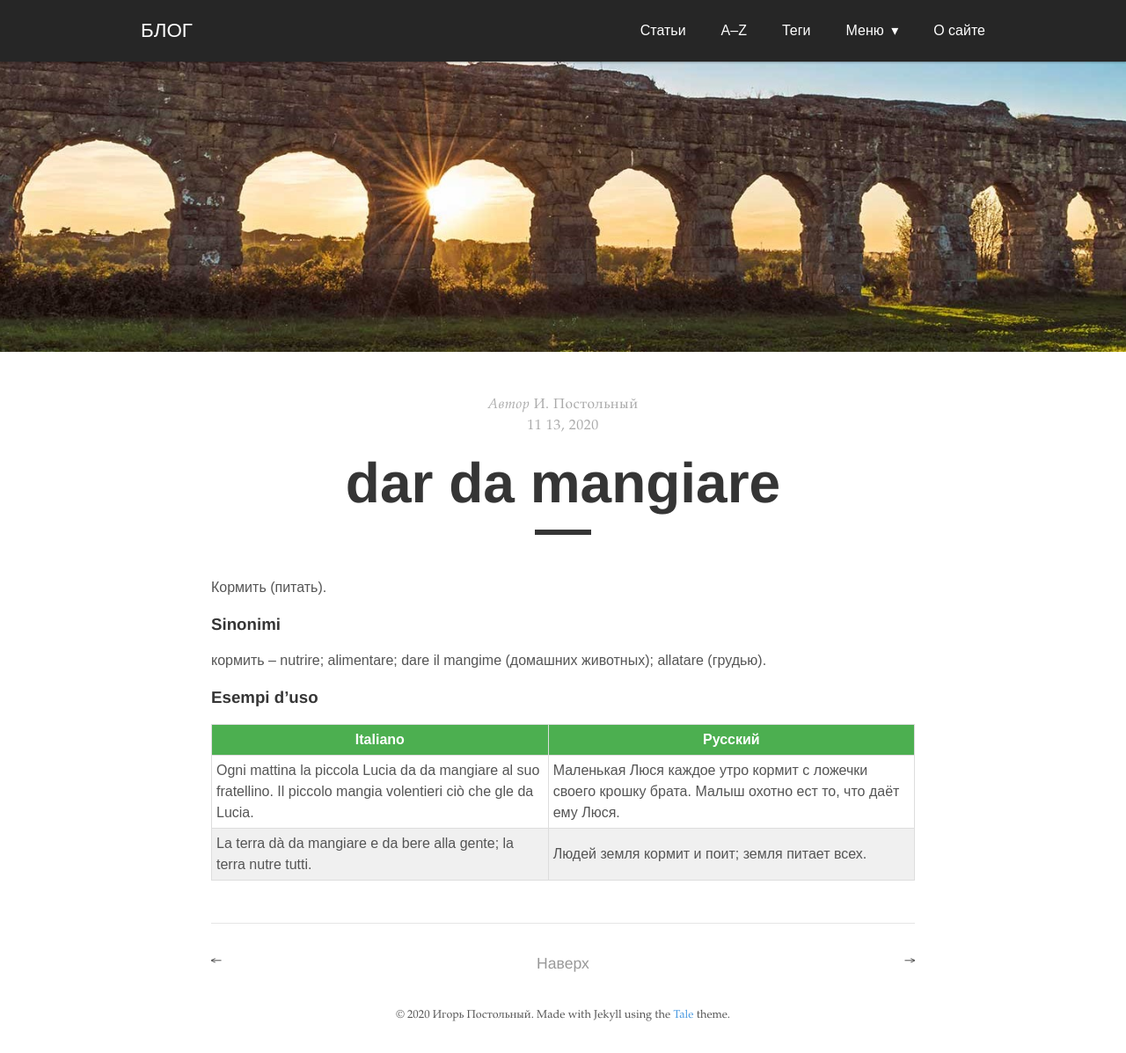
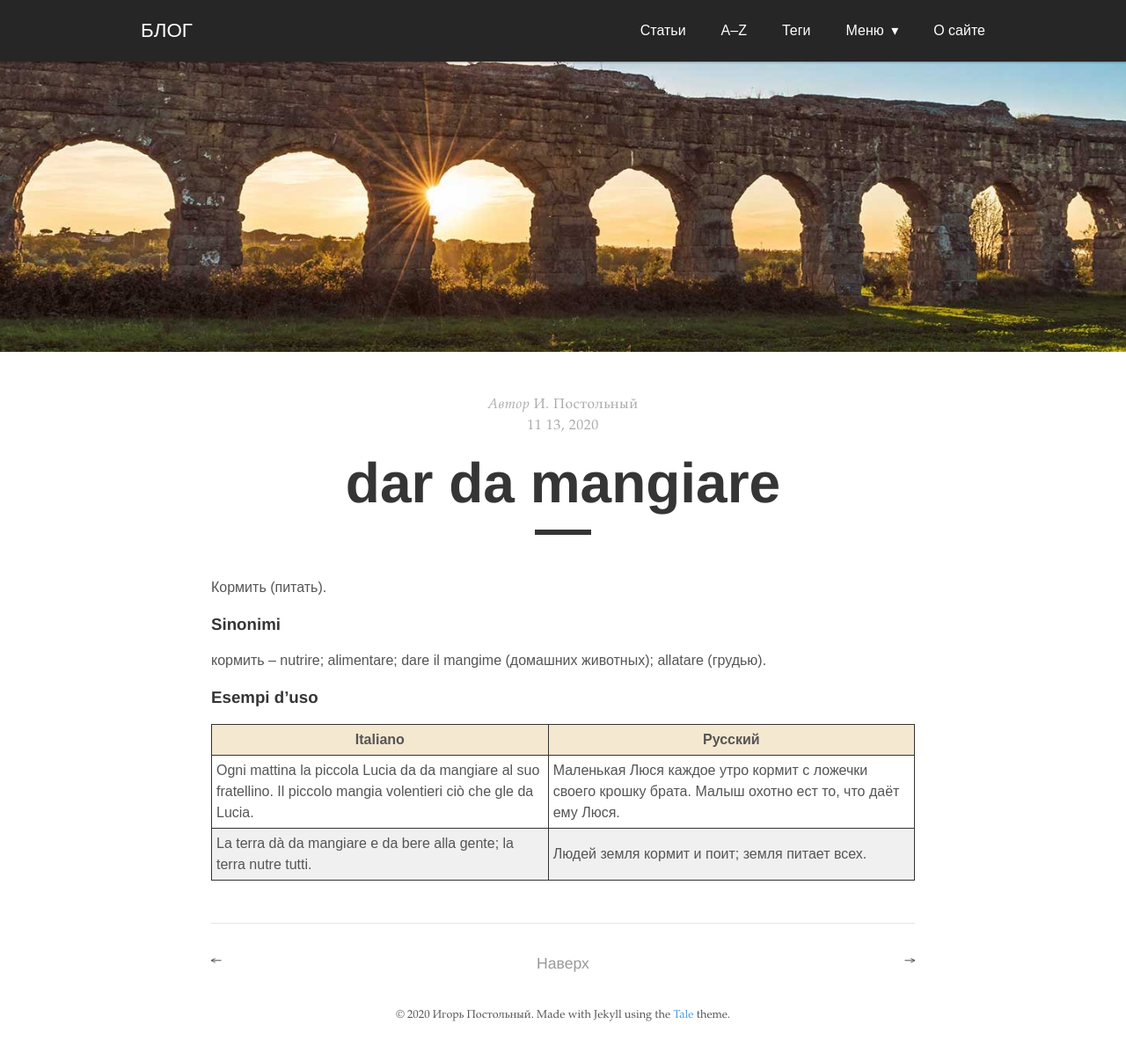
Before and after one commit to postolny/postolny.github.io, a Jekyll site: the page built from _posts/2020-11-13-dar-da-mangiare.md, in a window 1280 px wide. Shown: the whole page at 88% size. Built offline with Jekyll 4.4.1, drawn with Linux system fonts in a browser that asks for light colours; nearby versions of some CDN libraries.

Commit message:
Add files via upload

```diff
--- a/_sass/tale/_base.scss
+++ b/_sass/tale/_base.scss
@@ -64,23 +64,22 @@ img {
 table {
   width: 100%;
   border-collapse: collapse;
-}
   thead {
-	background: #4CAF50;
-	color: #fff;
+    background: #f5e8d0;
   }
   td {
     padding: 5px;
-	border: 1px solid #ddd;
+    border: 1px solid #333;
   }
   th {
     padding: 5px;
-	border: 1px solid #ddd;
+    border: 1px solid #333;
   }
   tbody {
     tr {
       &:nth-child(even) {
         background: #f0f0f0;
+      }
     }
   }
 }
```
Lines whose indentation alone changed are shown as unchanged.
